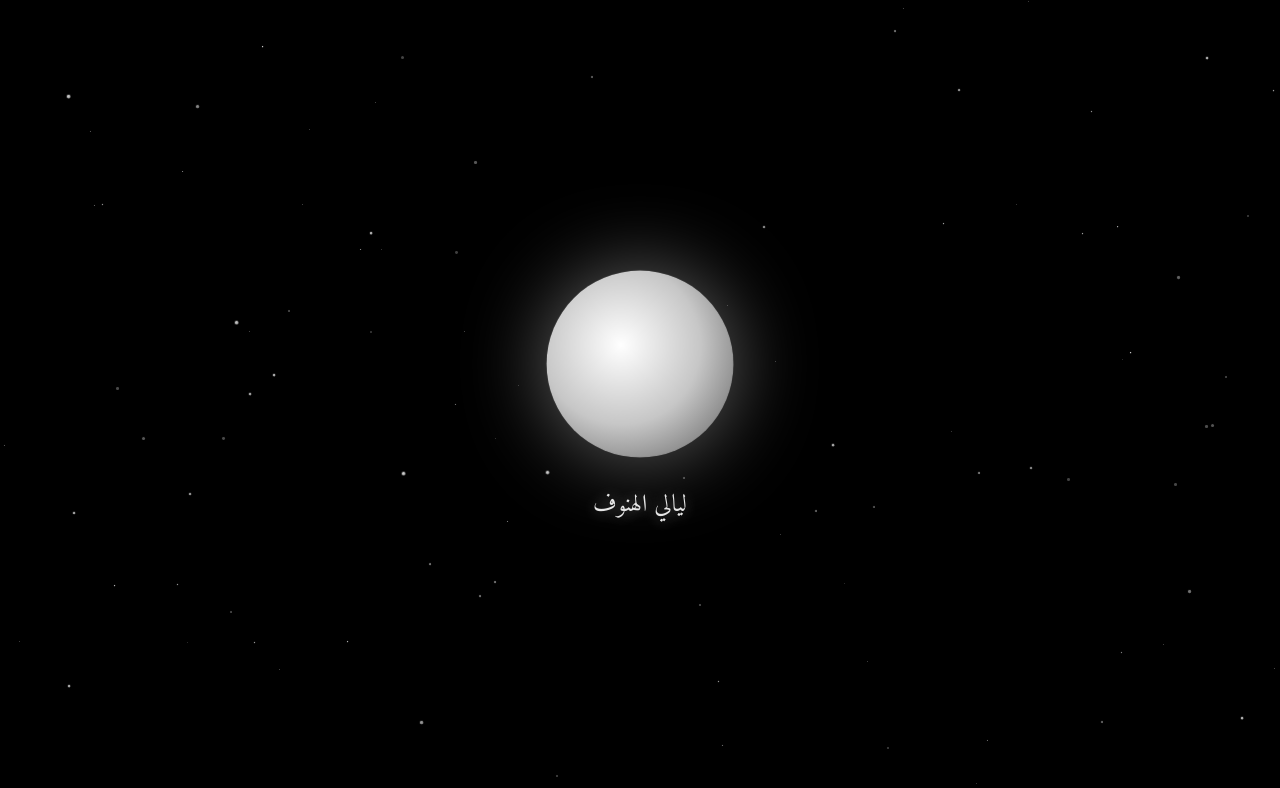
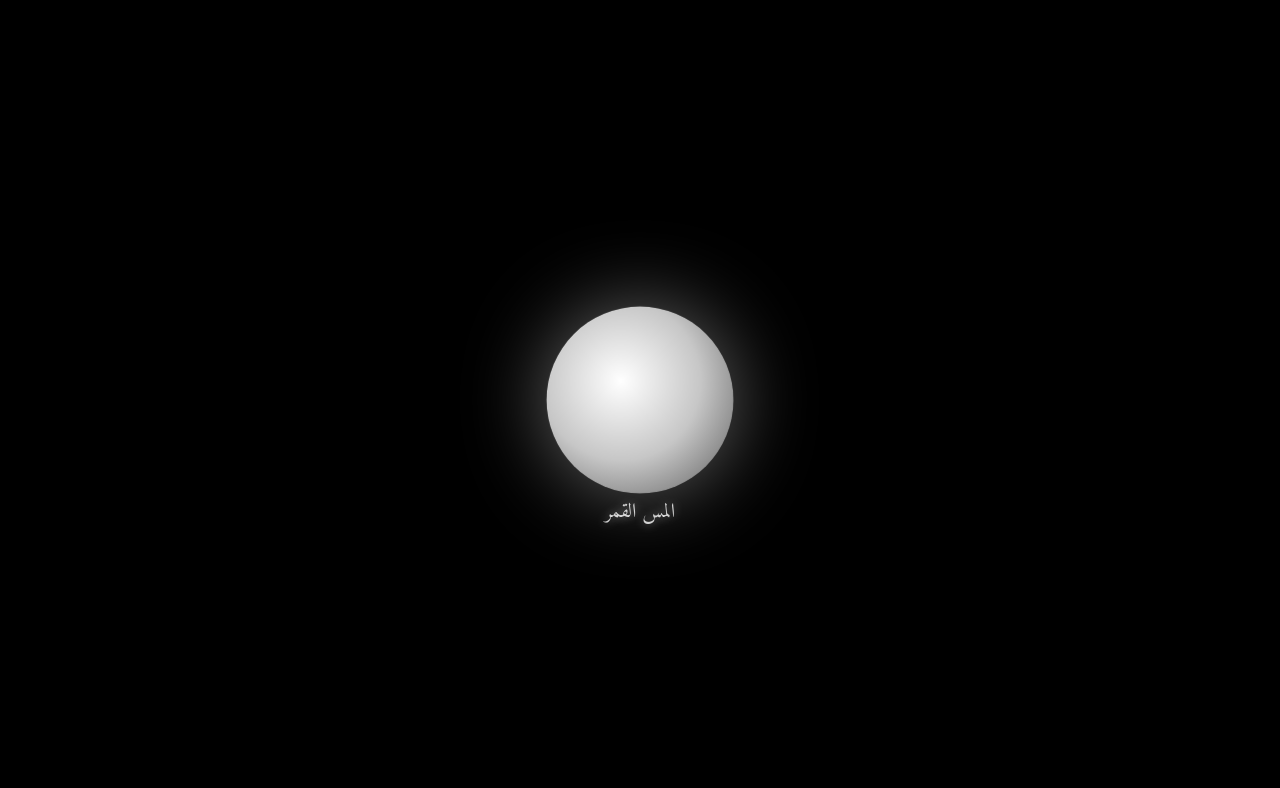
Before and after one commit to Wafi6638/15, a plain HTML site: page index.html in a window 1280 px wide. Shown: the top 788 px of the page. Drawn offline with Linux system fonts and the light colour scheme.

Commit message:
Update index.html

```diff
--- a/index.html
+++ b/index.html
@@ -2,7 +2,7 @@
 <html lang="ar" dir="rtl">
 <head>
 <meta charset="UTF-8">
-    <meta name="viewport" content="width=device-width, initial-scale=1.0">
+<meta name="viewport" content="width=device-width, initial-scale=1.0, viewport-fit=cover">
 <title>ليالي الهنوف</title>
 <style>
 @import url('https://fonts.googleapis.com/css2?family=Amiri&display=swap');
@@ -14,15 +14,15 @@
 height: 100vh;
 overflow: hidden;
 background: #000;
-            cursor: pointer;
+touch-action: manipulation;
 display: flex;
 justify-content: center;
 align-items: center;
+-webkit-tap-highlight-color: transparent;
 }
 
 .container {
 position: relative;
-            z-index: 1;
 text-align: center;
 }
 
@@ -33,29 +33,23 @@
 border-radius: 50%;
 box-shadow: 0 0 80px rgba(255, 255, 255, 0.4);
 animation: pulse 3s ease-in-out infinite;
-            position: relative;
+cursor: pointer;
+transition: transform 0.2s;
 }
 
-        .stars {
-            position: fixed;
-            width: 100vw;
-            height: 100vh;
-            pointer-events: none;
+.moon:active {
+transform: scale(0.95);
 }
 
-        .star {
+.instruction {
 position: absolute;
-            background: rgba(255, 255, 255, 0.8);
-            border-radius: 50%;
-            animation: twinkle var(--duration) ease-in-out infinite;
-        }
-
-        .title {
-            font-size: 24px;
-            color: #fff;
-            text-shadow: 0 0 15px rgba(255, 255, 255, 0.5);
-            margin-top: 30px;
+bottom: -40px;
+width: 100%;
+font-size: 20px;
+color: rgba(255, 255, 255, 0.8);
+text-shadow: 0 0 10px rgba(255, 255, 255, 0.5);
 opacity: 0.9;
+animation: fadeInOut 2s infinite;
 }
 
 @keyframes pulse {
@@ -63,39 +57,22 @@
 50% { transform: scale(1.05); }
 }
 
-        @keyframes twinkle {
-            0%, 100% { opacity: 0.3; transform: scale(1); }
-            50% { opacity: 1; transform: scale(1.2); }
+@keyframes fadeInOut {
+0%, 100% { opacity: 0.5; }
+50% { opacity: 1; }
 }
 </style>
 </head>
 <body>
-    <div class="stars" id="stars"></div>
-
 <div class="container">
-        <div class="moon"></div>
-        <div class="title">ليالي الهنوف</div>
+<div class="moon" id="moon"></div>
+<div class="instruction">المس القمر</div>
 </div>
 
-    <audio id="player"></audio>
+<audio id="player" hidden></audio>
 
 <script>
-        // إنشاء النجوم العشوائية
-        function createStars() {
-            const starsContainer = document.getElementById('stars');
-            for(let i = 0; i < 100; i++) {
-                const star = document.createElement('div');
-                star.className = 'star';
-                star.style.left = `${Math.random() * 100}%`;
-                star.style.top = `${Math.random() * 100}%`;
-                star.style.width = `${Math.random() * 3}px`;
-                star.style.height = star.style.width;
-                star.style.setProperty('--duration', `${2 + Math.random() * 3}s`);
-                starsContainer.appendChild(star);
-            }
-        }
-
-        // إعداد المشغل الصوتي
+// تهيئة المشغل الصوتي
 const songs = [
 'songs/song1.mp3',
 'songs/song2.mp3',
@@ -104,25 +81,52 @@
 
 let currentSong = 0;
 const player = document.getElementById('player');
+const moon = document.getElementById('moon');
+
+// دعم الأجهزة التي تعمل باللمس
+function handleStart() {
+if(player.paused) {
+playRandomSong();
+moon.style.animationPlayState = 'running';
+} else {
+player.pause();
+moon.style.animationPlayState = 'paused';
+}
+}
+
+// تجنب الزووم على iOS
+document.documentElement.addEventListener('touchstart', function(e) {
+if(e.touches.length > 1) e.preventDefault();
+}, { passive: false });
+
+// أحداث اللمس والنقر
+moon.addEventListener('touchstart', function(e) {
+e.preventDefault();
+handleStart();
+});
+
+moon.addEventListener('click', handleStart);
 
 function playRandomSong() {
 currentSong = Math.floor(Math.random() * songs.length);
 player.src = songs[currentSong];
-            player.play();
+// إصلاح مشكلة التشغيل على iOS
+player.play().catch(error => {
+console.log('يجب تفعيل التشغيل باللمس الأول');
+});
 }
 
-        // بدء التشغيل عند النقر الأول
-        document.body.addEventListener('click', () => {
-            if(player.paused) {
-                playRandomSong();
-            }
-        }, { once: true });
+// التبديل التلقائي عند انتهاء الأغنية
+player.addEventListener('ended', () => {
+currentSong = (currentSong + 1) % songs.length;
+player.src = songs[currentSong];
+player.play();
+});
 
-        // التالي التلقائي عند انتهاء الأغنية
-        player.addEventListener('ended', playRandomSong);
-
-        // تهيئة النجوم
-        createStars();
+// إخفاء التعليمات بعد التشغيل
+player.addEventListener('play', () => {
+document.querySelector('.instruction').style.display = 'none';
+});
 </script>
 </body>
 </html>
```
Lines whose indentation alone changed are shown as unchanged.
